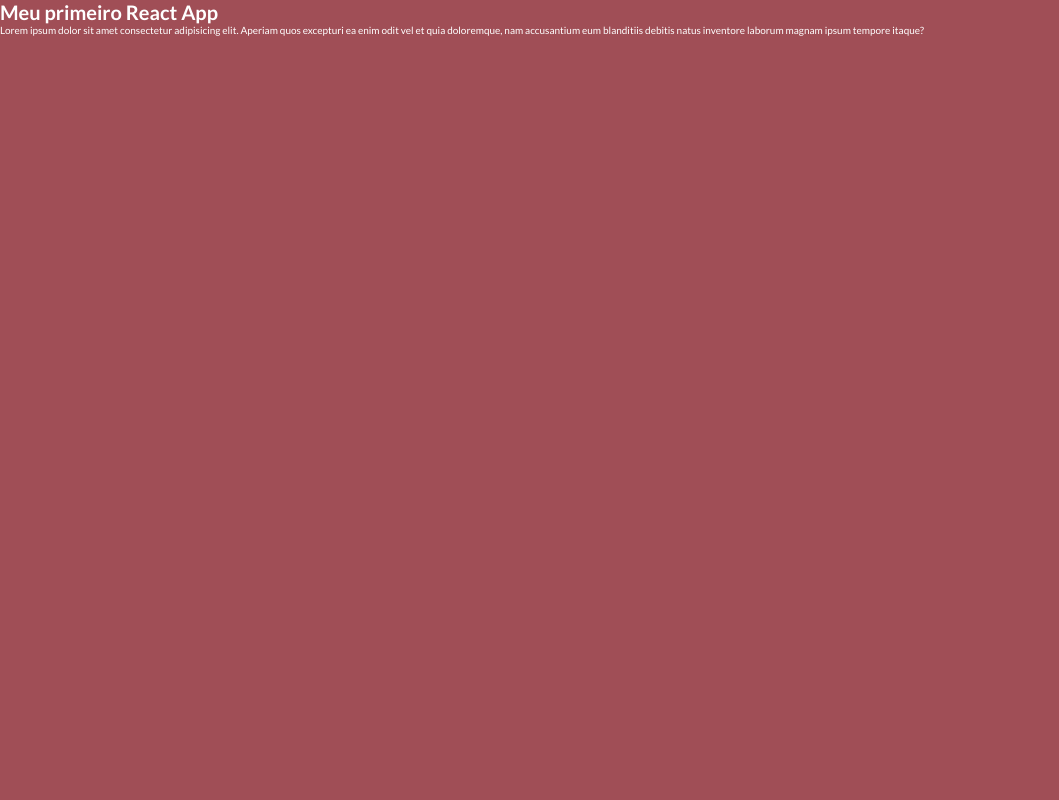
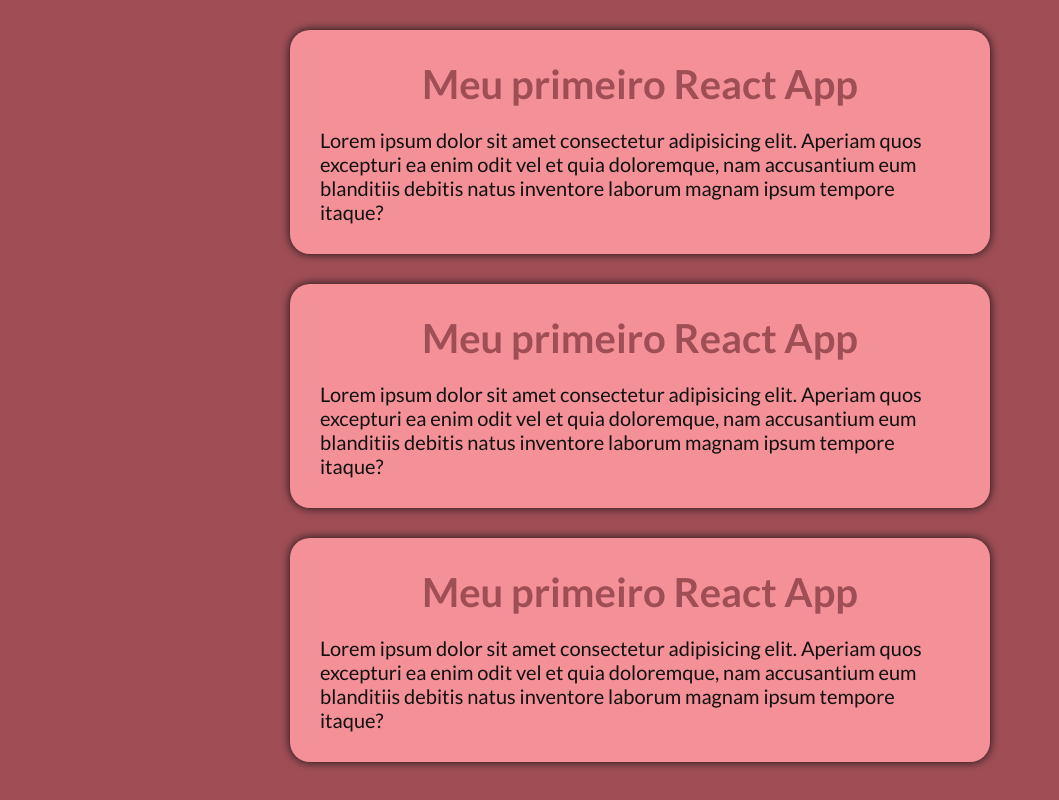
Before and after one commit to yNotFlaviio/ppi2025_4inf1v, a React (Vite) app: page / in a window 1280 px wide. Shown: the whole page, without its empty margins (0-1059 px from the left). Built offline with nearby package versions, Linux system fonts and the light colour scheme.

Commit message:
Aula 22/05/2025 - Criação do componente MyText

```diff
--- a/src/App.jsx
+++ b/src/App.jsx
@@ -1,15 +1,14 @@
 import "./styles/theme.css";
 import "./styles/global.css";
+import { MyText } from "./components/MyText";
 
 export default function App() {
   return (
-    <div>
-      <h1>Meu primeiro React App</h1>
-      <p>
-        Lorem ipsum dolor sit amet consectetur adipisicing elit. Aperiam quos
-        excepturi ea enim odit vel et quia doloremque, nam accusantium eum
-        blanditiis debitis natus inventore laborum magnam ipsum tempore itaque?
-      </p>
-    </div>
+    //React Fragment
+    <>
+      <MyText />
+      <MyText />
+      <MyText />
+    </>
   );
 }
--- /dev/null
+++ b/src/components/MyText.jsx
@@ -0,0 +1,17 @@
+import styles from "./MyText.module.css";
+
+export function MyText() {
+  return (
+    <div className={styles.container}>
+      <div className={styles.div}>
+        <h1 className={styles.title}>Meu primeiro React App</h1>
+        <p className={styles.text}>
+          Lorem ipsum dolor sit amet consectetur adipisicing elit. Aperiam quos
+          excepturi ea enim odit vel et quia doloremque, nam accusantium eum
+          blanditiis debitis natus inventore laborum magnam ipsum tempore
+          itaque?
+        </p>
+      </div>
+    </div>
+  );
+}
--- /dev/null
+++ b/src/components/MyText.module.css
@@ -0,0 +1,24 @@
+.container {
+    margin: 0 auto;
+    max-width: 80rem;
+}
+
+.div {
+    background-color: var(--primary);
+    box-shadow: 0 0 1rem var(--primary-contrast-dark);
+    margin: 3rem 5rem;
+    padding: 3rem;
+    border-radius: 2rem;
+}
+
+.title {
+    font-weight: bolder;
+    font-size: 4rem;
+    color: var(--primary-dark);
+    text-align: center;
+    margin-bottom: 2rem;
+}
+
+.text {
+    font-size: 2rem;
+}
--- a/src/styles/global.css
+++ b/src/styles/global.css
@@ -14,5 +14,5 @@
   font-family: "Lato", system-ui, -apple-system, BlinkMacSystemFont, "Segoe UI",
     Roboto, Oxygen, Ubuntu, Cantarell, "Open Sans", "Helvetica Neue", sans-serif;
   background-color: var(--primary-dark);
-  color: var(--primary-contrast);
+  color: var(--primary-contrast-dark);
 }
--- a/src/styles/theme.css
+++ b/src/styles/theme.css
@@ -2,7 +2,8 @@
   --primary: #f49097;
   --primary-light: #fcd6da;
   --primary-dark: #a04e56;
-  --primary-contrast: #fff;
+  --primary-contrast-light: #fff;
+  --primary-contrast-dark: #111;
 
   --gray-100: #f8f9fa;
   --gray-200: #e9ecef;
```
